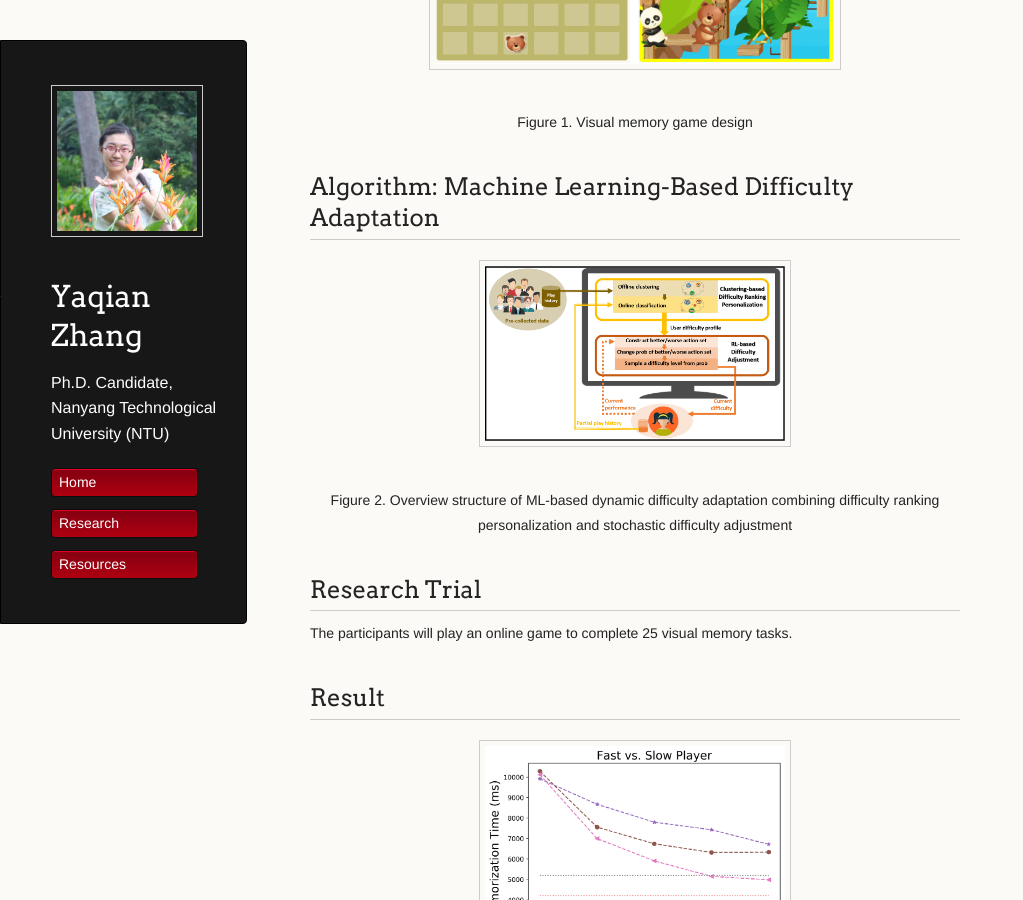
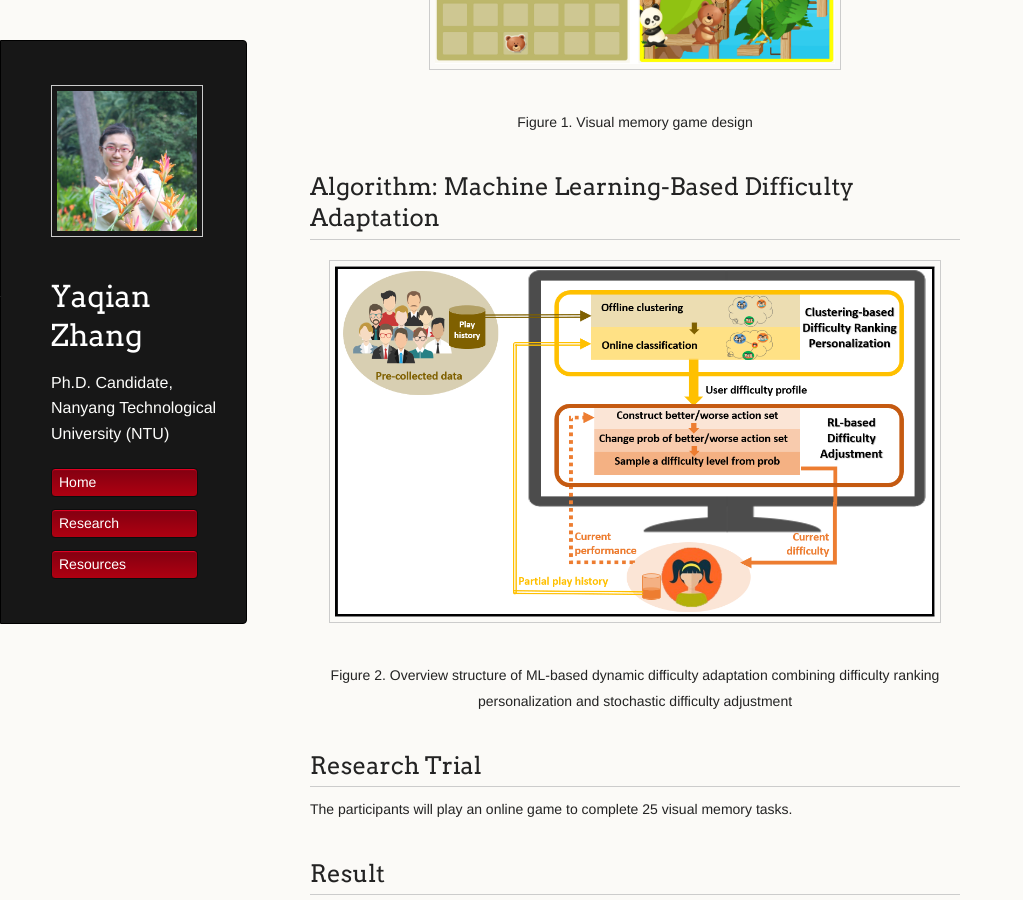
Before and after one commit to YaqianZhang/yaqianzhang.github.io, a Jekyll site: the page built from _posts/2018-06-30-difficulty-adjustment-for-visual-memory-training.md, in a window 1280 px wide and 900 px high, scrolled down 834 px. Shown: the whole window, without its empty margins (0-1023 px from the left). Built offline with Jekyll 4.4.1, drawn with Linux system fonts in a browser that asks for light colours.

Commit message:
Update 2018-06-30-difficulty-adjustment-for-visual-memory-training.md

```diff
--- a/_posts/2018-06-30-difficulty-adjustment-for-visual-memory-training.md
+++ b/_posts/2018-06-30-difficulty-adjustment-for-visual-memory-training.md
@@ -16,7 +16,7 @@
   </figure>
 ## Algorithm: Machine Learning-Based Difficulty Adaptation
 <figure style="text-align:center">
-<img src="/images/vmg/overview_ML_dda.png" alt="hi" class="inline" width="300" />
+<img src="/images/vmg/overview_ML_dda.png" alt="hi" class="inline" width="600" />
   <figcaption style="text-align:center">Figure 2. Overview structure of ML-based dynamic difficulty adaptation combining difficulty ranking  personalization and stochastic difficulty adjustment</figcaption>
   </figure>
 
@@ -26,11 +26,11 @@
 
 ## Result
 <figure style="text-align:center">
-<img src="/images/vmg/fast_slow.png" alt="hi" class="inline" width="300" />
+<img src="/images/vmg/fast_slow.png" alt="hi" class="inline" width="400" />
   <figcaption style="text-align:center">Figure 3. The memorization time variations in three difficutly adaptation modes for fast and slow players as the game progresses</figcaption>
   </figure>
 
 <figure style="text-align:center">
-<img src="/images/vmg/performanceDis_binmap.png" alt="hi" class="inline" width="300" />
+<img src="/images/vmg/performanceDis_binmap.png" alt="hi" class="inline" width="400" />
   <figcaption style="text-align:center">Figure 4. Performance disparity at the start stage and end stage of the game</figcaption>
   </figure>
```
